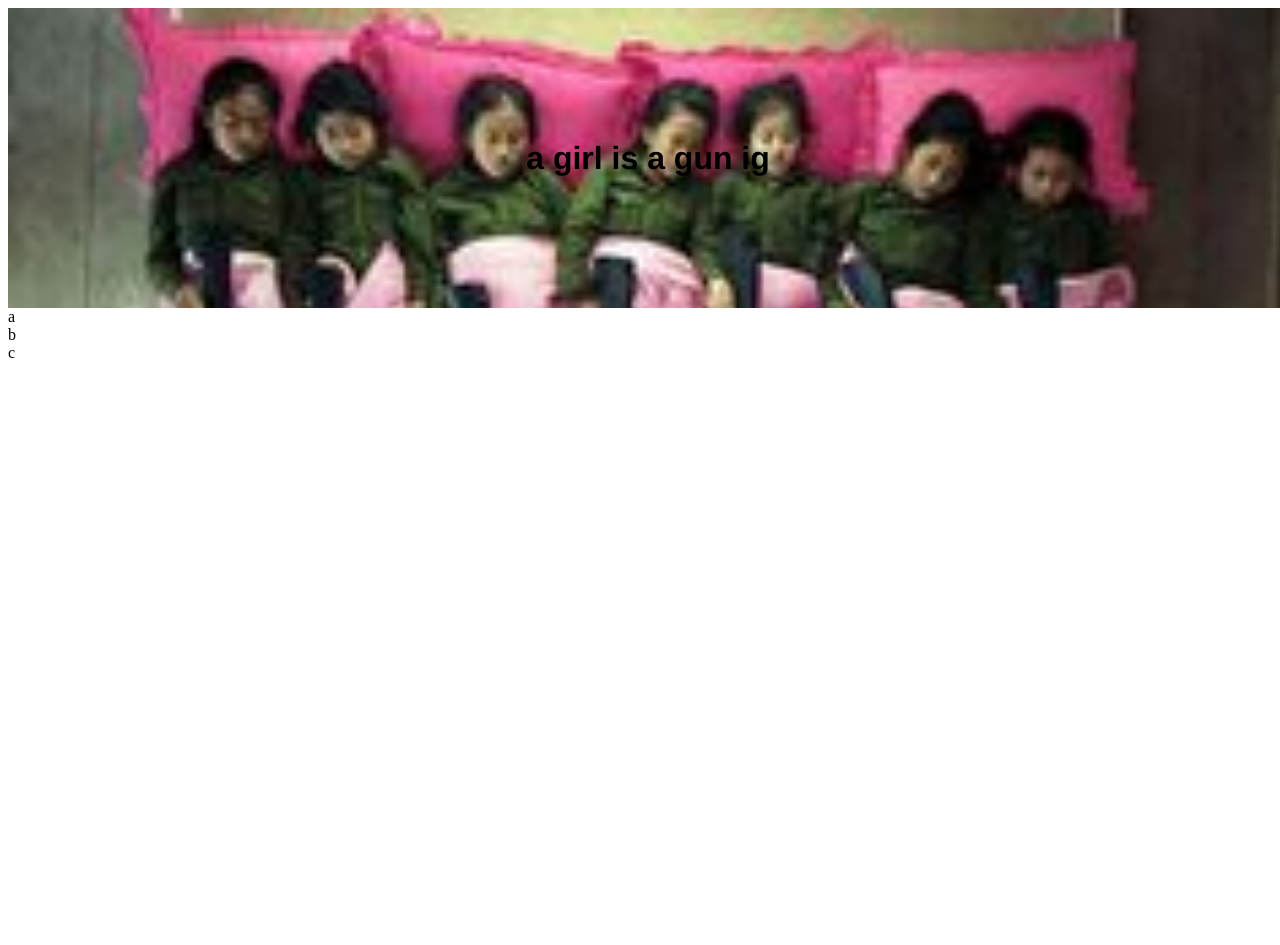
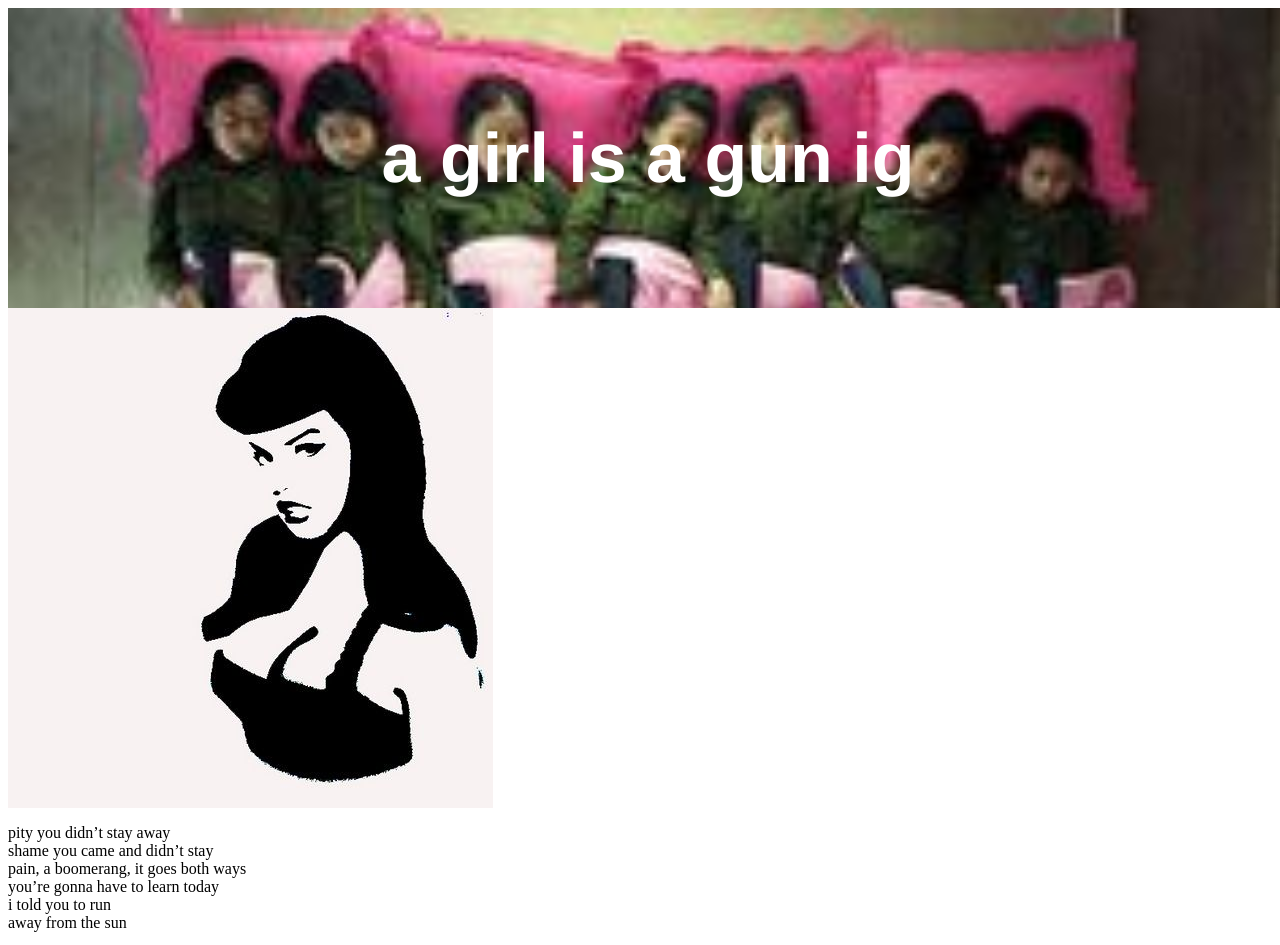
Before and after one commit to prettieinpunk/img_practice, a plain HTML site: page index.html in a window 1280 px wide. Shown: the top 945 px of the page. Before the commit the page ends 800 px from the top, so only its background shows below. Drawn offline with Linux system fonts and the light colour scheme.

Commit message:
unstyled images

```diff
--- a/index.html
+++ b/index.html
@@ -4,10 +4,11 @@
   <style>
 
     h1 {
+      color: white;
       font-family: Helvetica;
-      font-color: white;
       padding: 10px 20px;
       border-radius: 5px;
+      font-size: 70px;
       }
     header {
       background-image: url('guns.jpg');
@@ -32,11 +33,21 @@
   <header>
     <h1>a girl is a gun ig</h1>
   </header>
-  <section class="feature">
-    <div>a</div>
-    <div>b</div>
-    <div>c</div>
-  </section>
+    <div class="girl1">
+      <img src="circle1.jpg"<br>
+      <p>pity you didn’t stay away<br>shame you came and didn’t stay<br>pain, a boomerang, it goes both ways<br>you’re gonna have to learn today<br><span class= "bold">i told you to run<br>away from the sun</a></span>
+      </p>
+    </div>
+    <div class="girl2">
+      <img src="circle2.jpg"<br>
+      <p>pity you had to lose it all<br>shame no one picked up your call<br>painful desire to drop the ball<br>you’re gonna have to take the fall<br> <span class= "bold">told you to run <br> i’m not the one</span>
+      </p>
+    </div>
+    <div class="girl3">
+      <img src="circle3.jpg"<br>
+      <p>pity you didn’t fear the flames<br>shame you hadn’t learned my name<br>paintings of every life I’ve claimed<br>you’re gonna have to lose this game<br><span class= "bold">i told you to run<br>a girl is a gun</span>
+     </p>
+</div>
 
 
 </body>
```
